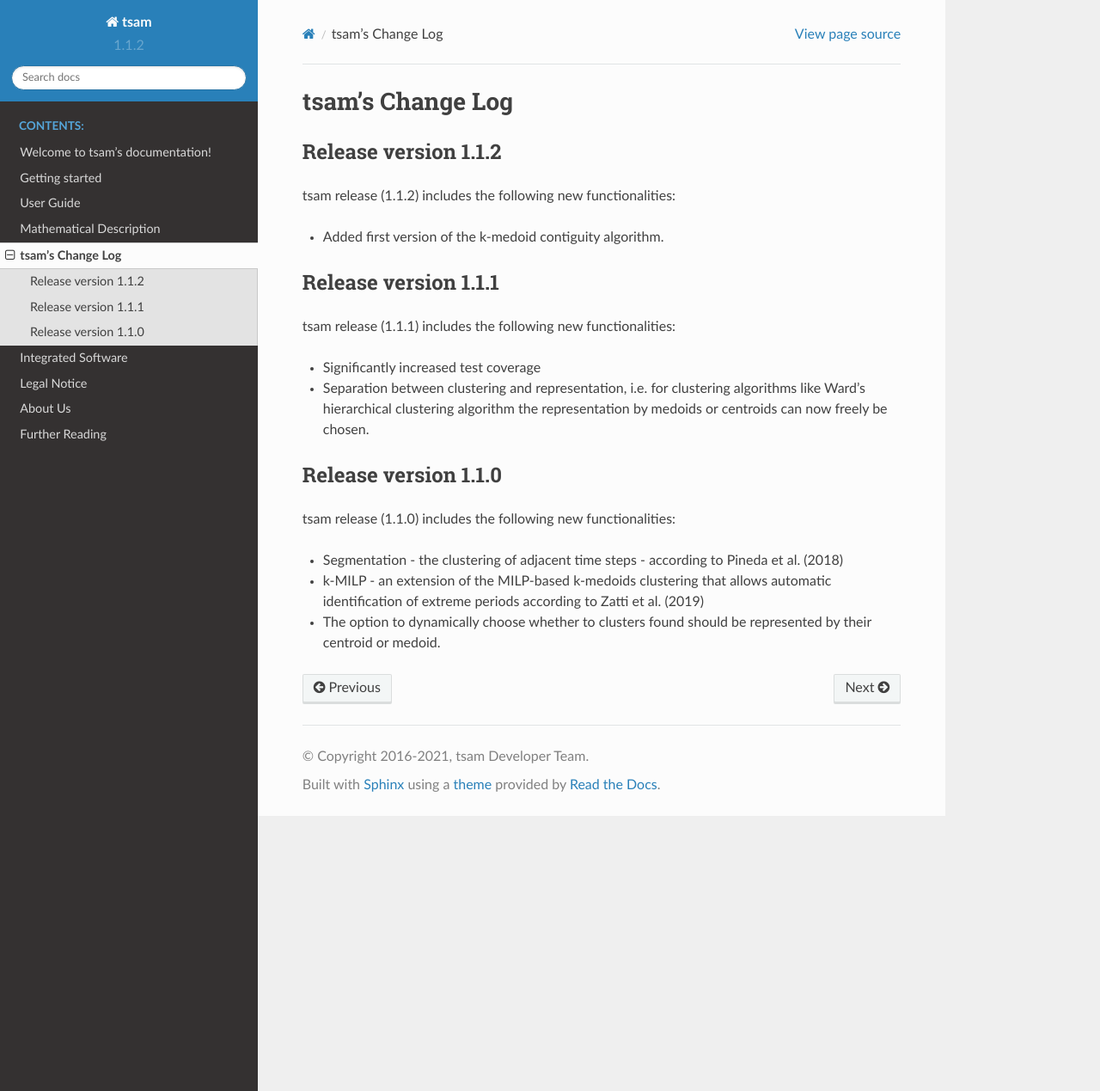
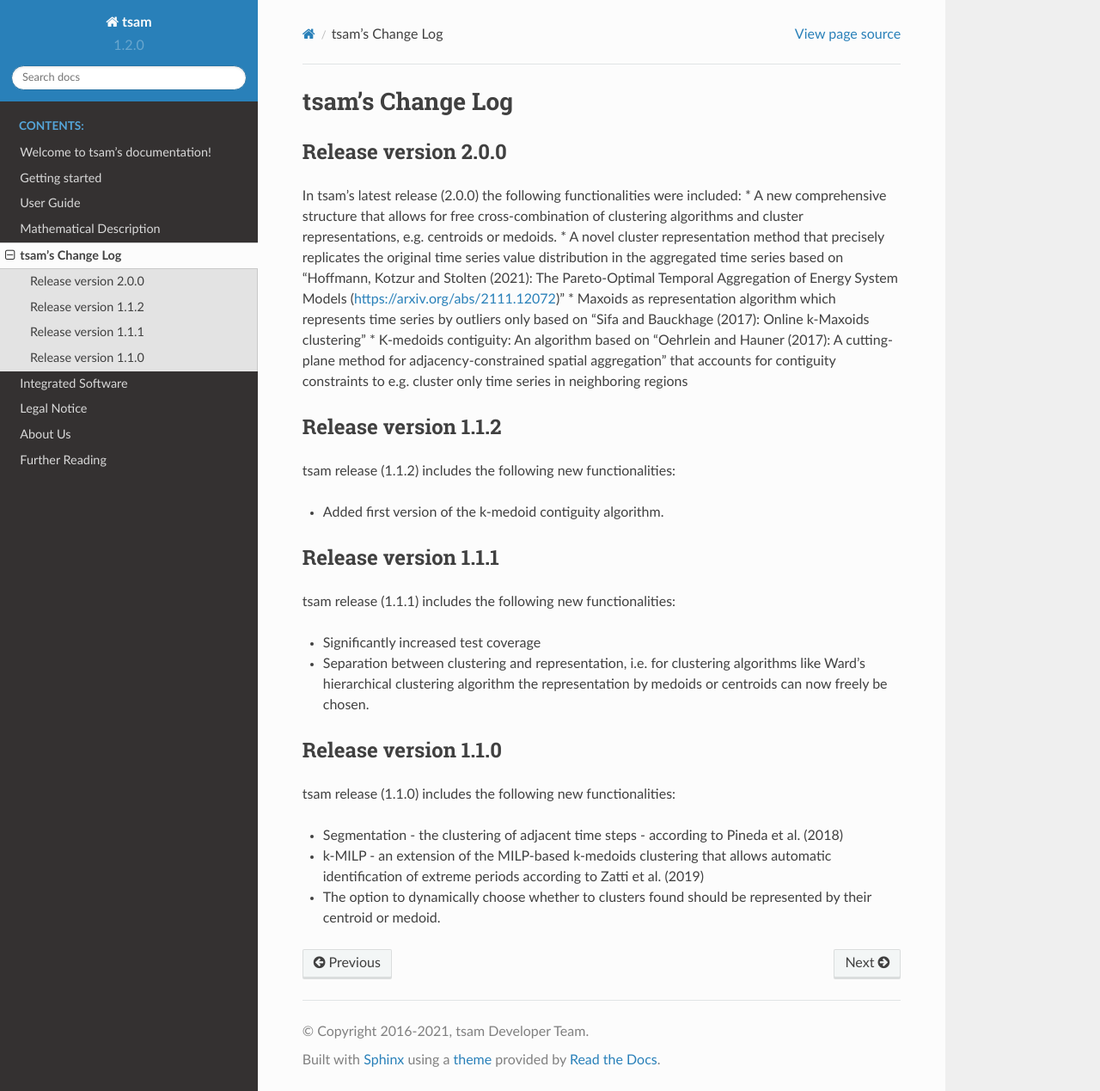
Before and after one commit to FZJ-IEK3-VSA/tsam, a Sphinx documentation site: the page built from docs/source/newsDoc.rst, in a window 1280 px wide and 1269 px high. Shown: the whole window at 86% size. Built offline with Sphinx 7.4.7 and the Read the Docs theme 2.0.0, drawn with Linux system fonts in a browser that asks for light colours; formulas are drawn with MathJax 3.

Commit message:
Release tsam 2.2.0

```diff
--- a/docs/source/conf.py
+++ b/docs/source/conf.py
@@ -77,9 +77,9 @@ author = "Leander Kotzur, Maximilian Hoffmann"
 # built documents.
 #
 # The short X.Y version.
-version = "1.1.2"
+version = "1.2.0"
 # The full version, including alpha/beta/rc tags.
-release = "1.1.2"
+release = "1.2.0"
 
 # The language for content autogenerated by Sphinx. Refer to documentation
 # for a list of supported languages.
--- a/docs/source/newsDoc.rst
+++ b/docs/source/newsDoc.rst
@@ -1,6 +1,17 @@
 #################
 tsam's Change Log
 #################
+
+*********************
+Release version 2.0.0
+*********************
+
+In tsam’s latest release (2.0.0) the following functionalities were included:
+* A new comprehensive structure that allows for free cross-combination of clustering algorithms and cluster representations, e.g. centroids or medoids.
+* A novel cluster representation method that precisely replicates the original time series value distribution in the aggregated time series based on “Hoffmann, Kotzur and Stolten (2021): The Pareto-Optimal Temporal Aggregation of Energy System Models (https://arxiv.org/abs/2111.12072)”
+* Maxoids as representation algorithm which represents time series by outliers only based on “Sifa and Bauckhage (2017): Online k-Maxoids clustering”
+* K-medoids contiguity: An algorithm based on “Oehrlein and Hauner (2017): A cutting-plane method for adjacency-constrained spatial aggregation” that accounts for contiguity constraints to e.g. cluster only time series in neighboring regions
+
 
 *********************
 Release version 1.1.2
```
Also changed, not shown: README.md (+1 -0 lines).
